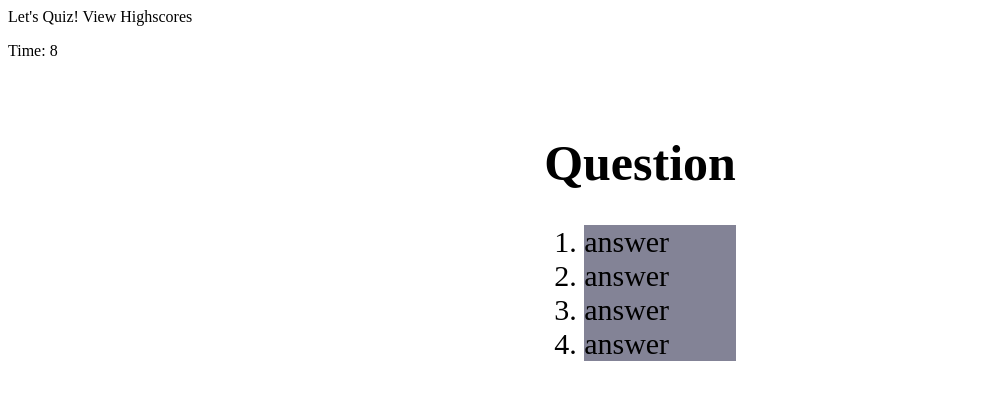
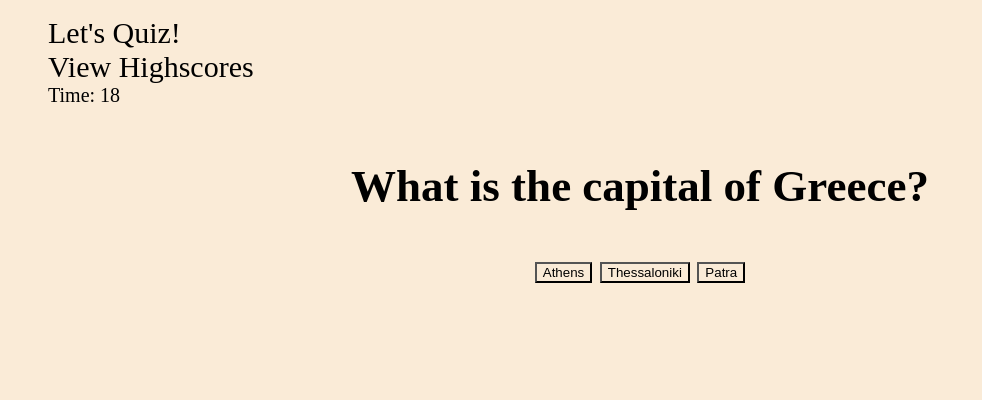
Before and after one commit to EFP18/QuizCode, a plain HTML site: page index.html in a window 1280 px wide. Both pictures are taken after a click on the button "Start Quiz!". Shown: the whole page, without its empty margins (0-982 px from the left). Drawn offline with Linux system fonts and the light colour scheme.

Commit message:
Working on initial Javascript code

```diff
--- a/Assets/css/style.css
+++ b/Assets/css/style.css
@@ -1,23 +1,50 @@
+* {
+  background-color: antiquewhite;
+}
 
-h1 {
-  font-size: 50px;
-  color: black;
+main{
+  display: flex;
+  align-items: center;
+  flex-direction: column;
+  font-size: 30px;
+}
 
+nav a {
+  font-size: 30px;
+  display: flex;
+  flex-direction: row;
+  justify-content: space-between;
+}
+
+nav li {
+  list-style-type: none;
 
 }
 
+
 li {
   font-size: 30px;
-  background: rgb(131, 131, 150);
 }
 
-.container {
+/* #question {
   display: flex;
   flex-direction: column;
   align-items: center;
   margin-top: 40px;
+  font-size: 30px;
+
+} */
+
+#quiz-buttons {
+  display: none;
+  font-size: 30px;
 }
 
-.questions-container {
-  display: none;
+
+.timer {
+  font-size: 20px;
 }
+
+#start-quiz {
+  font-size: 20px;
+}
--- a/Assets/javascript/script.js
+++ b/Assets/javascript/script.js
@@ -1,21 +1,75 @@
-var startBtn = document.querySelector(".start-quiz")
-var timer = document.querySelector(".timer")
-var questionsContainer = document.querySelector(".questions-container")
-var timeLeft = 10
+var startBtn = document.querySelector("#start-button");
+var startPage = document.querySelector(".start-page");
+var questionDisplay = document.querySelector("#question");
+var quizButtonContainer = document.querySelector("#quiz-buttons");
+var finishedP = document.querySelector("#finished");
+
+var timer = document.querySelector(".timer");
+var timeLeft = 20;
 var timeStart;
 
-//create an array of objects.
-//each object will have three properties.The  question, answers array, correct answer(be the index of the correct answer in your choice array).
+var quizButtons = quizButtonContainer.querySelectorAll("button");
 
-// who is harry potter?
-// ['a muggle', 'the boy who lived', ',.kufebgkhybuje']
-// 1
+// var questionsContainer = document.querySelector(".questions-container")
+
+// var showQuestions = document.querySelector(".show-questions");
+
+// when I hit the start quiz button, I want my questions to show
+// one by one
+
+// when they choose an answer, I want to say wrong or right
+
+// when they finish one question, I want a next button for the next one
+
+//
+
+var questions = [
+  {
+  Question: "What is the capital of Greece?",
+  PossibleAnswers: ["Athens", "Thessaloniki", "Patra"],
+  CorrectAnswer: 0
+  },
+
+  {
+  Question: "What is a neighboring country of Greece?",
+  PossibleAnswers: ["Spain", "Switzerland", "Turkey"],
+  CorrectAnswer: 2
+  },
+
+  {
+  Question: "What is the biggest port of Greece?",
+  PossibleAnswers: ["Patra", "Pireaus", "Thessaloniki"],
+  CorrectAnswer: 1
+  },
+
+  {
+  Question: "What is a traditional food of Greece?",
+  PossibleAnswers: ["Souvlaki", "Pasta", "Falafel"],
+  CorrectAnswer: 0
+  },
+
+  {
+  Question: "Which city is the Acropolis in?",
+  PossibleAnswers: ["Athens", "Volos", "Kalamata"],
+  CorrectAnswer: 0
+  },
+]
+
+var questionIndex = 0;
+
+
+startBtn.addEventListener("click", startQuiz);
 
 function startQuiz() {
   //hide start button
   startBtn.remove();
+  startPage.remove();
+  quizButtonContainer.hidden = false;
+  questionDisplay.hidden = false;
+  displayAnswer();
 
-  questionsContainer.style.display = 'block' //setAttribute("stye", "display:block)"
+  quizButtonContainer.style.display = 'block' //setAttribute("stye", "display:block)"
+
 
   timeStart = setInterval(function() {
     timeLeft--
@@ -24,14 +78,58 @@ function startQuiz() {
       endQuiz()
     }
   },1000)
+
 }
+
+var displayAnswer = function (){
+  questionDisplay.textContent = questions[questionIndex].Question;
+  for (var i=0; i<quizButtons.length; i++) {
+    quizButtons[i].textContent = questions[questionIndex].PossibleAnswers[i];
+  }
+}
+
+// for (var i=0; i < questionDisplay.length; i++){
+//   for (var j = 0 ; j < PossibleAnswers.length; j++) {
+//     if (PossibleAnswers[j] = CorrectAnswer){
+//       print = ("Correct!");
+//       console.log("correct");
+//     } else {
+//       print = ("Wrong!")
+//       console.log("wrong");
+
+//     }
+//   }
+// }
+
+for (var i=0; i < quizButtons.length; i++){
+  quizButtons[i].addEventListener("click", function(){
+    questionIndex++;
+    if (questionIndex< questions.length){
+      displayAnswer();
+    } else {
+      questionDisplay.hidden=true;
+      quizButtonContainer.remove();
+      endQuiz();
+    }
+  })
+}
+
 
 function endQuiz() {
   clearInterval(timeStart);
   console.log('quiz ended')
+  finishedP.hidden = false;
+  questionDisplay.hidden = true;
+  quizButtonContainer.remove();
 }
 
 
-startBtn.addEventListener("click", startQuiz);
+// timer interval
 
-// timer interval
+
+
+
+// connect correct answer
+// print wrong or right
+// highscores
+// subtract time from clock for wrong answer
--- a/index.html
+++ b/index.html
@@ -11,32 +11,87 @@
 
 
 <body>
+  <header>
+    <nav class="navbar">
+      <ul>
+        <li>Let's Quiz! </li>
+        <li>View Highscores </li>
+        <li class="timer">Time Left: </li>
+        <!-- <p class="countdown"></p> -->
+      </ul>
+    </nav>
 
-  <nav>
-    <a> Let's Quiz! </a>
-    <a> View Highscores </a>
-    <p class="countdown"></p>
-  </nav>
+  </header>
 
-  <div class="timer">Time Left: </div>
+  <main>
+
+
+    <div class="start-page">
+      Click here to start the quiz!
+      <div>
+        <button id="start-button"> Start Quiz!</button>
+      </div>
+    </div>
+    <h2 id="question" hidden></h2>
+    <!-- These are the questions that will be shown one by one -->
+    <div id="quiz-buttons" style="display: none">
+      <!-- Buttons that will be shown as possible answers -->
+      <button></button>
+      <button></button>
+      <button></button>
+    </div>
+
+    <p id="finished" hidden>You're done!</p>
 
 
 
-  <div class="container">
-    <button class="start-quiz">Start Quiz!</button>
 
-    <div class="questions-container">
-      <h1 class="h1"> Question </h1>
-      <ol>
-        <li>answer</li>
-        <li>answer</li>
-        <li>answer</li>
-        <li>answer</li>
-      </ol>
-    </div>
-    <p id="rightOrWrong"></p>
+  <!-- var startBtn = document.querySelector("#start-button");
+var startPage = document.querySelector(".start-page");
+var questionDisplay = document.querySelector("#question");
+var quizButtonContainer = document.querySelector("#quiz-buttons");
+var finishedP = document.querySelector("#finished");
 
-  </div>
+var timer = document.querySelector(".timer");
+var timeLeft = 60;
+var timeStart;
+
+var quizButtons = quizButtonContainer.querySelectorAll("buttons");
+     -->
+
+
+    <!-- <div class="container">
+      <div class="question-container" style="display: none">
+        <h2> class="title-questions"> Titles</h2>
+        <ul>
+          <li class="answer-choice-items"><button class="quiz-button" id="1"></button></li>
+          <li class="answer-choice-items"><button class="quiz-button" id="2"></button></li>
+          <li class="answer-choice-items"><button class="quiz-button" id="3"></button></li>
+          <li class="answer-choice-items"><button class="quiz-button" id="4"></button></li>
+          <li class="answer-choice-items"><button class="quiz-button" id="5"></button></li>
+        </ul>
+      </div> -->
+
+
+      <!-- <p class="quiz-rules">Click here to start the quiz!</p> -->
+
+
+      <!-- <div class="start-page">
+        Click here to start the quiz!
+      </div>
+      <button class="start-quiz">Start Quiz!</button>
+
+
+      <div class="questions-container">
+        <div class="show-questions">
+          question
+
+        </div>
+      </div>
+      <p id="rightOrWrong"></p>
+
+    </div> -->
+  </main>
 </body>
 <script src="Assets/javascript/script.js"></script>
 </html>
```
